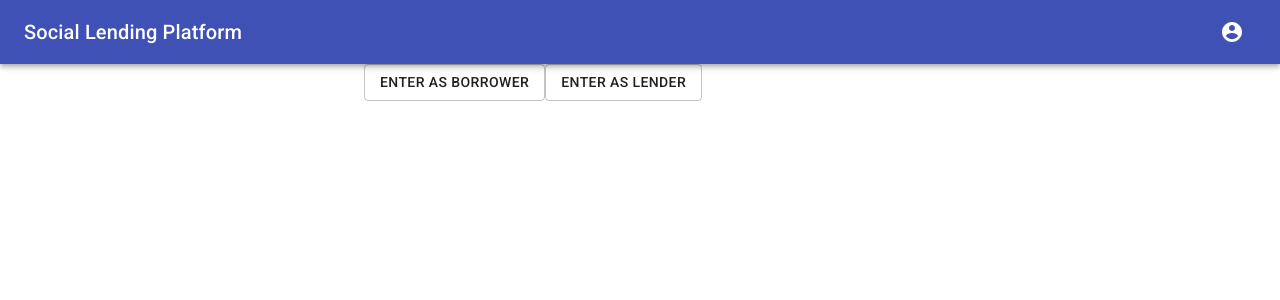
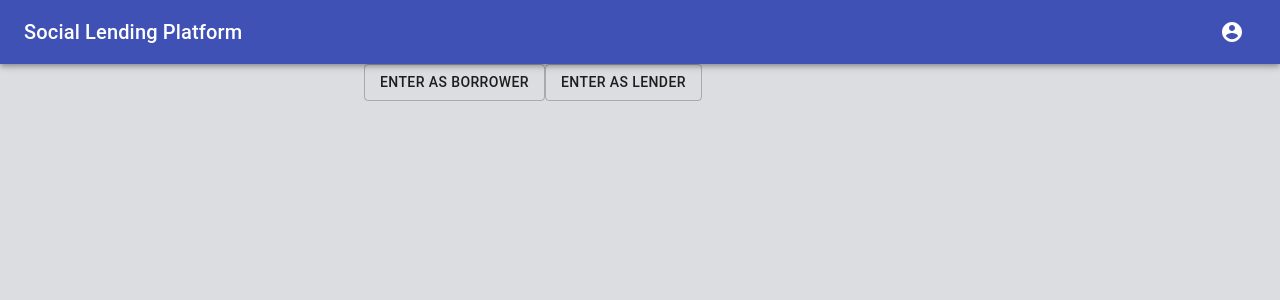
Before and after one commit to unpolaco/social-lending-app, a React (Create React App) app: page / in a window 1280 px wide. Shown: the top 300 px of the page. Built offline with nearby package versions, Linux system fonts and the light colour scheme.

Commit message:
Change basic font to Poppins

```diff
--- a/public/index.html
+++ b/public/index.html
@@ -4,7 +4,7 @@
         <base href="/" />
         <meta charset="utf-8" />
         <meta name="viewport" content="width=device-width, initial-scale=1" />
-        <link rel="stylesheet" href="https://fonts.googleapis.com/css?family=Roboto:300,400,500,700&display=swap" />
+        <link href="https://fonts.googleapis.com/css2?family=Poppins:wght@300;400;500;700&display=swap" rel="stylesheet" />
         <title>Social Landing Platform</title>
     </head>
     <body>
--- a/src/resetStyles.ts
+++ b/src/resetStyles.ts
@@ -27,10 +27,10 @@
 	height: 90vh;
 }
 body {
-    line-height: 1;
-    background: #fff;
-    color: #000;
-	font-family: Roboto;
+  line-height: 1;
+  background: #dcdde1;
+  color: #000;
+	font-family: 'Poppins', sans-serif;
 	min-height: 100vh;
 }
 ol, ul {
```
